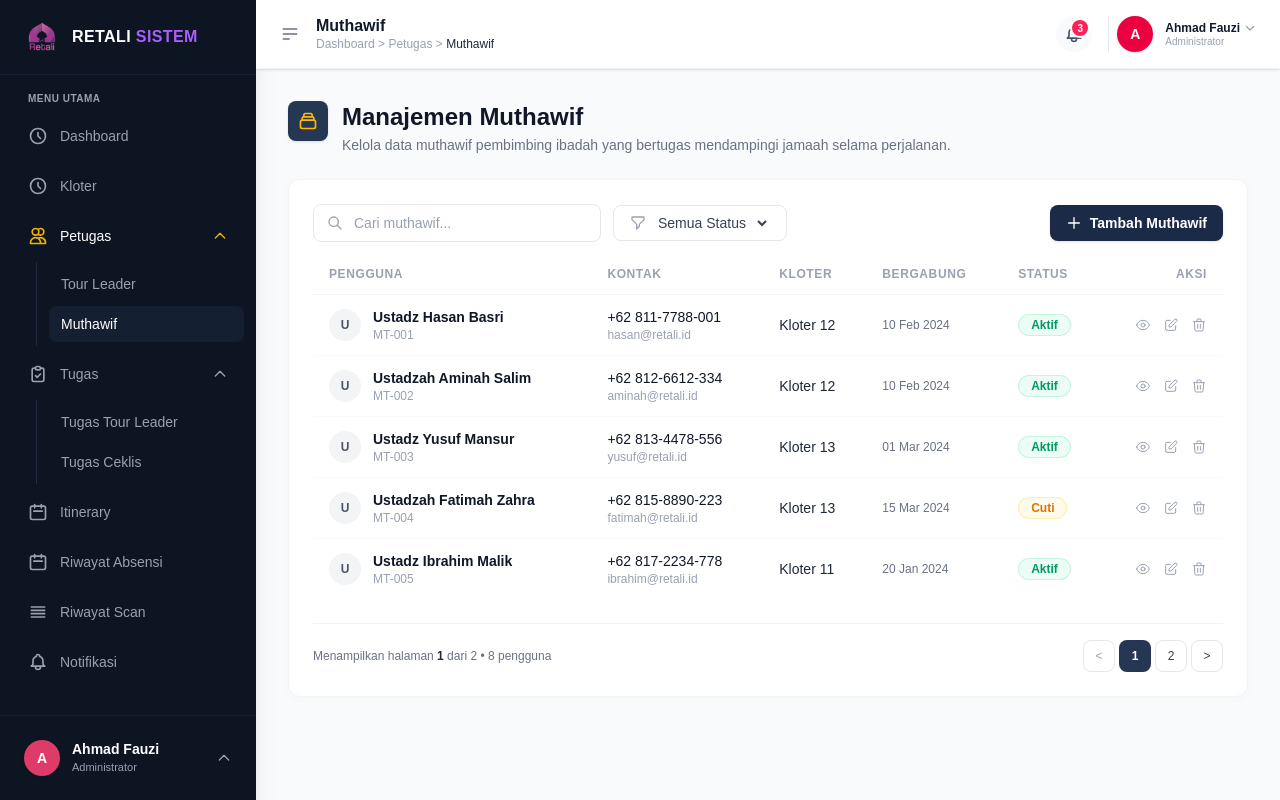
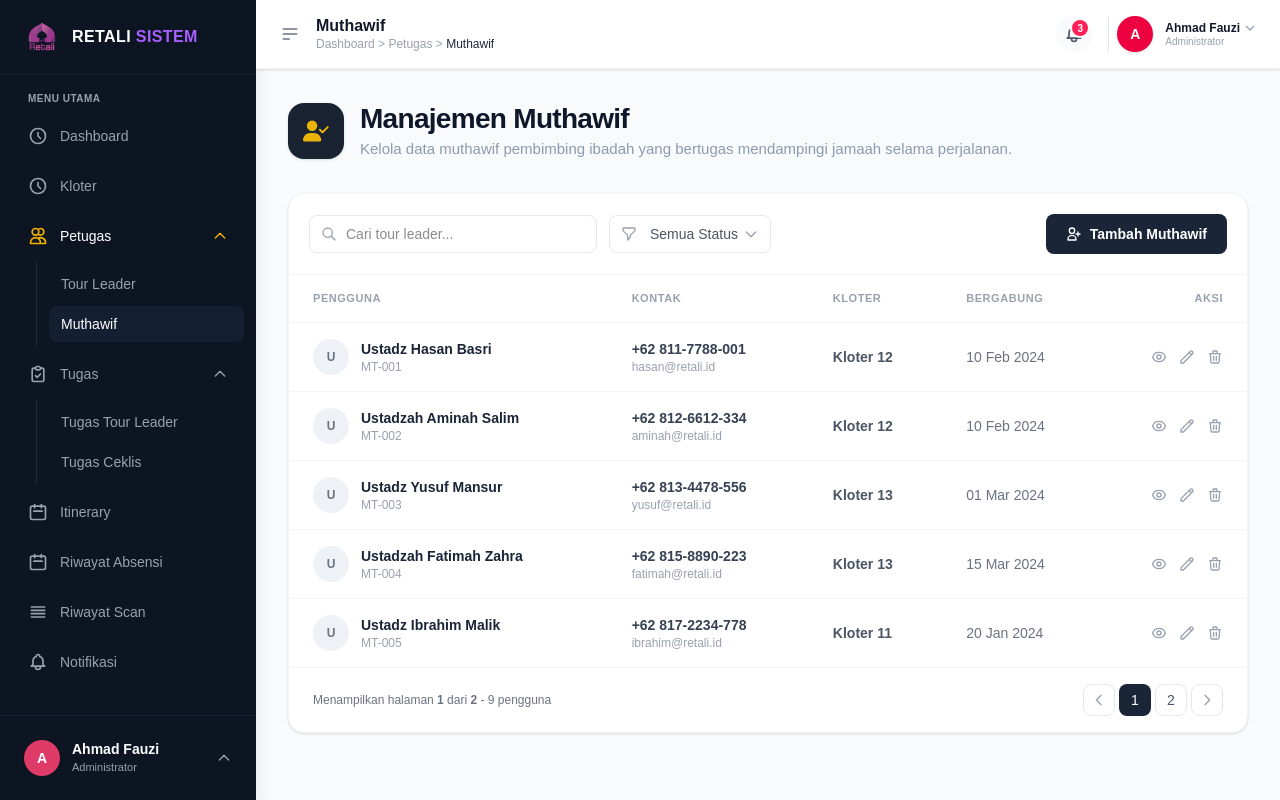
Before and after one commit to ssaskyyaa9/Retali-sistem, a Next.js app: page /muthawif in a window 1280 px wide. Built offline with nearby package versions, Linux system fonts and the light colour scheme.

Commit message:
feat: installed react-icons, fixed naming for muthawif and tour leader page

```diff
--- a/app/muthawif/page.jsx
+++ b/app/muthawif/page.jsx
@@ -1,6 +1,8 @@
 "use client";
 import React, { useState } from "react";
 import Topbar from "../components/Topbar";
+import PageHeader from "../components/PageHeader";
+import { FaUserCheck } from "react-icons/fa6";
 
 export default function MuthawifPage() {
   const [view, setView] = useState(0);
@@ -8,6 +10,7 @@ export default function MuthawifPage() {
   const [muthawifList] = useState([
     {
       id: "MT-001",
+      initial: "U",
       name: "Ustadz Hasan Basri",
       email: "hasan@retali.id",
       phone: "+62 811-7788-001",
@@ -17,6 +20,7 @@ export default function MuthawifPage() {
     },
     {
       id: "MT-002",
+      initial: "U",
       name: "Ustadzah Aminah Salim",
       email: "aminah@retali.id",
       phone: "+62 812-6612-334",
@@ -26,6 +30,7 @@ export default function MuthawifPage() {
     },
     {
       id: "MT-003",
+      initial: "U",
       name: "Ustadz Yusuf Mansur",
       email: "yusuf@retali.id",
       phone: "+62 813-4478-556",
@@ -35,6 +40,7 @@ export default function MuthawifPage() {
     },
     {
       id: "MT-004",
+      initial: "U",
       name: "Ustadzah Fatimah Zahra",
       email: "fatimah@retali.id",
       phone: "+62 815-8890-223",
@@ -44,6 +50,7 @@ export default function MuthawifPage() {
     },
     {
       id: "MT-005",
+      initial: "U",
       name: "Ustadz Ibrahim Malik",
       email: "ibrahim@retali.id",
       phone: "+62 817-2234-778",
@@ -66,43 +73,22 @@ export default function MuthawifPage() {
         {view === 0 && (
           <div>
             {/* Header Title */}
-            <div className="mb-6">
-              <div className="flex items-start gap-3.5">
-                <div className="bg-[#263754] p-2.5 rounded-lg text-white shadow-sm flex items-center justify-center">
-                  <svg
-                    className="w-5 h-5 text-amber-400"
-                    fill="none"
-                    stroke="currentColor"
-                    viewBox="0 0 24 24"
-                  >
-                    <path
-                      strokeLinecap="round"
-                      strokeLinejoin="round"
-                      strokeWidth="2"
-                      d="M19 11H5m14 0a2 2 0 012 2v6a2 2 0 01-2 2H5a2 2 0 01-2-2v-6a2 2 0 012-2m14 0V9a2 2 0 00-2-2M5 11V9a2 2 0 012-2m0 0V5a2 2 0 012-2h6a2 2 0 012 2v2M7 7h10"
-                    />
-                  </svg>
-                </div>
-                <div>
-                  <h1 className="text-2xl font-bold text-gray-900">
-                    Manajemen Muthawif
-                  </h1>
-                  <p className="text-sm text-gray-500 mt-0.5">
-                    Kelola data muthawif pembimbing ibadah yang bertugas
-                    mendampingi jamaah selama perjalanan.
-                  </p>
-                </div>
-              </div>
-            </div>
+            <PageHeader
+              title="Manajemen Muthawif"
+              description="Kelola data muthawif pembimbing ibadah yang bertugas mendampingi jamaah selama perjalanan."
+              icon={
+                <FaUserCheck className="w-[26px] h-[26px] text-[#eab308]" />
+              }
+            />
 
-            {/* Main Card */}
-            <div className="bg-white rounded-xl shadow-[0_2px_10px_rgba(0,0,0,0.02)] border border-gray-100 p-6">
-              {/* Filter & Add Button Bar */}
-              <div className="flex flex-col sm:flex-row justify-between items-center gap-4 mb-6">
-                <div className="flex items-center gap-3 w-full sm:w-auto">
-                  {/* Search */}
-                  <div className="relative w-full sm:w-72">
-                    <span className="absolute inset-y-0 left-0 flex items-center pl-3.5 pointer-events-none text-gray-400">
+            {/* MAIN CARD */}
+            <div className="bg-white rounded-2xl shadow-sm border border-gray-100 overflow-hidden">
+              {/* TOOLBAR: Search, Filter, Add Button */}
+              <div className="p-5 border-b border-gray-100 flex items-center justify-between gap-4">
+                <div className="flex items-center gap-3 flex-1">
+                  {/* Search Input */}
+                  <div className="relative w-72">
+                    <span className="absolute inset-y-0 left-3 flex items-center text-gray-400">
                       <svg
                         className="w-4 h-4"
                         fill="none"
@@ -119,16 +105,20 @@ export default function MuthawifPage() {
                     </span>
                     <input
                       type="text"
-                      placeholder="Cari muthawif..."
-                      className="w-full pl-10 pr-4 py-2 bg-white border border-gray-200 rounded-lg text-sm text-gray-900 placeholder-gray-400 focus:outline-none focus:ring-1 focus:ring-[#263754]"
+                      placeholder="Cari tour leader..."
+                      className="w-full pl-9 pr-4 py-2 border border-gray-200 rounded-lg text-sm focus:outline-none focus:ring-1 focus:ring-[#1a2538]"
                     />
                   </div>
-
-                  {/* Status Dropdown Filter */}
+                  {/* Filter Dropdown */}
                   <div className="relative">
-                    <div className="flex items-center gap-2 px-4 py-2 bg-white border border-gray-200 rounded-lg text-sm text-gray-700 cursor-pointer">
+                    <select className="appearance-none bg-white border border-gray-200 rounded-lg pl-10 pr-8 py-2 text-sm text-gray-600 focus:outline-none focus:ring-1 focus:ring-[#1a2538] cursor-pointer">
+                      <option>Semua Status</option>
+                      <option>Aktif</option>
+                      <option>Cuti</option>
+                    </select>
+                    <span className="absolute inset-y-0 left-3 flex items-center text-gray-400 pointer-events-none">
                       <svg
-                        className="w-4 h-4 text-gray-400"
+                        className="w-4 h-4"
                         fill="none"
                         stroke="currentColor"
                         viewBox="0 0 24 24"
@@ -140,19 +130,29 @@ export default function MuthawifPage() {
                           d="M3 4a1 1 0 011-1h16a1 1 0 011 1v2.586a1 1 0 01-.293.707l-6.414 6.414a1 1 0 00-.293.707V17l-4 4v-6.586a1 1 0 00-.293-.707L3.293 7.293A1 1 0 013 6.586V4z"
                         />
                       </svg>
-                      <select className="bg-transparent border-none focus:outline-none text-gray-700 cursor-pointer pr-2">
-                        <option>Semua Status</option>
-                        <option>Aktif</option>
-                        <option>Cuti</option>
-                      </select>
-                    </div>
+                    </span>
+                    <span className="absolute inset-y-0 right-3 flex items-center text-gray-400 pointer-events-none">
+                      <svg
+                        className="w-4 h-4"
+                        fill="none"
+                        stroke="currentColor"
+                        viewBox="0 0 24 24"
+                      >
+                        <path
+                          strokeLinecap="round"
+                          strokeLinejoin="round"
+                          strokeWidth="2"
+                          d="M19 9l-7 7-7-7"
+                        />
+                      </svg>
+                    </span>
                   </div>
                 </div>
 
-                {/* Tambah Muthawif Button */}
+                {/* Add Button */}
                 <button
                   onClick={() => setView(1)}
-                  className="w-full sm:w-auto bg-[#1b2a47] hover:bg-[#263754] text-white px-4 py-2 rounded-lg text-sm font-semibold flex items-center justify-center gap-2 transition-colors shadow-sm"
+                  className="bg-[#1a2538] hover:bg-[#2c3e5d] transition-colors text-white px-5 py-2.5 rounded-lg text-sm font-semibold flex items-center gap-2"
                 >
                   <svg
                     className="w-4 h-4"
@@ -164,89 +164,65 @@ export default function MuthawifPage() {
                       strokeLinecap="round"
                       strokeLinejoin="round"
                       strokeWidth="2"
-                      d="M12 4v16m8-8H4"
+                      d="M18 9v3m0 0v3m0-3h3m-3 0h-3m-2-5a4 4 0 11-8 0 4 4 0 018 0zM3 20a6 6 0 0112 0v1H3v-1z"
                     />
                   </svg>
                   Tambah Muthawif
                 </button>
               </div>
 
-              {/* Table */}
+              {/* TABLE LIST */}
               <div className="overflow-x-auto">
                 <table className="w-full text-left text-sm">
-                  <thead>
-                    <tr className="text-gray-400 font-semibold text-xs tracking-wider uppercase border-b border-gray-100">
-                      <th className="pb-3 px-4">Pengguna</th>
-                      <th className="pb-3 px-4">Kontak</th>
-                      <th className="pb-3 px-4">Kloter</th>
-                      <th className="pb-3 px-4">Bergabung</th>
-                      <th className="pb-3 px-4">Status</th>
-                      <th className="pb-3 px-4 text-right">Aksi</th>
+                  <thead className="text-[11px] font-bold text-gray-400 uppercase tracking-wider bg-white border-b border-gray-100">
+                    <tr>
+                      <th className="px-6 py-4">PENGGUNA</th>
+                      <th className="px-6 py-4">KONTAK</th>
+                      <th className="px-6 py-4">KLOTER</th>
+                      <th className="px-6 py-4">BERGABUNG</th>
+                      <th className="px-6 py-4 text-right">AKSI</th>
                     </tr>
                   </thead>
-                  <tbody className="divide-y divide-gray-50 text-gray-700">
-                    {muthawifList.map((item, index) => (
+                  <tbody className="divide-y divide-gray-100 bg-white">
+                    {muthawifList.map((tl, idx) => (
                       <tr
-                        key={index}
+                        key={idx}
                         className="hover:bg-gray-50/50 transition-colors"
                       >
-                        {/* Pengguna */}
-                        <td className="py-3 px-4">
+                        {/* PENGGUNA */}
+                        <td className="px-6 py-4">
                           <div className="flex items-center gap-3">
-                            <div className="w-8 h-8 rounded-full bg-gray-100 text-gray-600 flex items-center justify-center font-bold text-xs">
-                              U
+                            <div className="w-9 h-9 rounded-full bg-[#eef2f6] text-[#6b7280] font-bold flex items-center justify-center text-xs">
+                              {tl.initial}
                             </div>
                             <div>
-                              <div className="font-bold text-gray-900">
-                                {item.name}
-                              </div>
-                              <div className="text-xs text-gray-400 font-normal">
-                                {item.id}
-                              </div>
+                              <p className="font-bold text-[#1a2538]">
+                                {tl.name}
+                              </p>
+                              <p className="text-xs text-gray-400">{tl.id}</p>
                             </div>
                           </div>
                         </td>
-
-                        {/* Kontak */}
-                        <td className="py-3 px-4">
-                          <div className="text-gray-900 font-medium">
-                            {item.phone}
-                          </div>
-                          <div className="text-xs text-gray-400">
-                            {item.email}
-                          </div>
+                        {/* KONTAK */}
+                        <td className="px-6 py-4">
+                          <p className="font-semibold text-gray-700">
+                            {tl.phone}
+                          </p>
+                          <p className="text-xs text-gray-400">{tl.email}</p>
+                        </td>
+                        {/* KLOTER */}
+                        <td className="px-6 py-4 font-semibold text-gray-600">
+                          {tl.kloter}
+                        </td>
+                        {/* BERGABUNG */}
+                        <td className="px-6 py-4 text-gray-500">
+                          {tl.joinDate}
                         </td>
 
-                        {/* Kloter */}
-                        <td className="py-3 px-4 text-gray-800 font-medium">
-                          {item.kloter}
-                        </td>
-
-                        {/* Bergabung */}
-                        <td className="py-3 px-4 text-gray-500 text-xs">
-                          {item.joinDate}
-                        </td>
-
-                        {/* Status */}
-                        <td className="py-3 px-4">
-                          <span
-                            className={`inline-flex items-center px-3 py-0.5 rounded-full text-xs font-semibold ${
-                              item.status === "Aktif"
-                                ? "bg-emerald-50 text-emerald-600 border border-emerald-200/60"
-                                : "bg-amber-50 text-amber-600 border border-amber-200/60"
-                            }`}
-                          >
-                            {item.status}
-                          </span>
-                        </td>
-
-                        {/* Aksi */}
-                        <td className="py-3 px-4 text-right">
+                        {/* AKSI */}
+                        <td className="px-6 py-4 text-right">
                           <div className="flex items-center justify-end gap-3 text-gray-400">
-                            <button
-                              className="hover:text-gray-600 transition-colors"
-                              title="Lihat"
-                            >
+                            <button className="hover:text-blue-500 transition-colors">
                               <svg
                                 className="w-4 h-4"
                                 fill="none"
@@ -256,21 +232,18 @@ export default function MuthawifPage() {
                                 <path
                                   strokeLinecap="round"
                                   strokeLinejoin="round"
-                                  strokeWidth="1.5"
+                                  strokeWidth="2"
                                   d="M15 12a3 3 0 11-6 0 3 3 0 016 0z"
                                 />
                                 <path
                                   strokeLinecap="round"
                                   strokeLinejoin="round"
-                                  strokeWidth="1.5"
+                                  strokeWidth="2"
                                   d="M2.458 12C3.732 7.943 7.523 5 12 5c4.478 0 8.268 2.943 9.542 7-1.274 4.057-5.064 7-9.542 7-4.477 0-8.268-2.943-9.542-7z"
                                 />
                               </svg>
                             </button>
-                            <button
-                              className="hover:text-amber-500 transition-colors"
-                              title="Edit"
-                            >
+                            <button className="hover:text-yellow-500 transition-colors">
                               <svg
                                 className="w-4 h-4"
                                 fill="none"
@@ -280,15 +253,12 @@ export default function MuthawifPage() {
                                 <path
                                   strokeLinecap="round"
                                   strokeLinejoin="round"
-                                  strokeWidth="1.5"
-                                  d="M11 5H6a2 2 0 00-2 2v11a2 2 0 002 2h11a2 2 0 002-2v-5m-1.414-9.414a2 2 0 112.828 2.828L11.828 15H9v-2.828l8.586-8.586z"
+                                  strokeWidth="2"
+                                  d="M15.232 5.232l3.536 3.536m-2.036-5.036a2.5 2.5 0 113.536 3.536L6.5 21.036H3v-3.572L16.732 3.732z"
                                 />
                               </svg>
                             </button>
-                            <button
-                              className="hover:text-red-500 transition-colors"
-                              title="Hapus"
-                            >
+                            <button className="hover:text-red-500 transition-colors">
                               <svg
                                 className="w-4 h-4"
                                 fill="none"
@@ -298,7 +268,7 @@ export default function MuthawifPage() {
                                 <path
                                   strokeLinecap="round"
                                   strokeLinejoin="round"
-                                  strokeWidth="1.5"
+                                  strokeWidth="2"
                                   d="M19 7l-.867 12.142A2 2 0 0116.138 21H7.862a2 2 0 01-1.995-1.858L5 7m5 4v6m4-6v6m1-10V4a1 1 0 00-1-1h-4a1 1 0 00-1 1v3M4 7h16"
                                 />
                               </svg>
@@ -311,25 +281,48 @@ export default function MuthawifPage() {
                 </table>
               </div>
 
-              {/* Pagination Footer */}
-              <div className="flex flex-col sm:flex-row justify-between items-center mt-6 pt-4 border-t border-gray-100 text-xs text-gray-500 gap-4">
-                <div>
-                  Menampilkan halaman{" "}
-                  <span className="font-semibold text-gray-800">1</span> dari 2
-                  • 8 pengguna
-                </div>
+              {/* PAGINATION */}
+              <div className="px-6 py-4 border-t border-gray-100 flex items-center justify-between">
+                <span className="text-xs text-gray-500 font-medium">
+                  Menampilkan halaman <strong>1</strong> dari <strong>2</strong>{" "}
+                  - 9 pengguna
+                </span>
                 <div className="flex items-center gap-1">
-                  <button className="w-8 h-8 border border-gray-200 rounded-lg flex items-center justify-center hover:bg-gray-50 text-gray-400">
-                    &lt;
+                  <button className="w-8 h-8 flex items-center justify-center rounded-lg border border-gray-200 text-gray-400 hover:bg-gray-50">
+                    <svg
+                      className="w-4 h-4"
+                      fill="none"
+                      stroke="currentColor"
+                      viewBox="0 0 24 24"
+                    >
+                      <path
+                        strokeLinecap="round"
+                        strokeLinejoin="round"
+                        strokeWidth="2"
+                        d="M15 19l-7-7 7-7"
+                      />
+                    </svg>
                   </button>
-                  <button className="w-8 h-8 bg-[#263754] text-white rounded-lg font-semibold flex items-center justify-center">
+                  <button className="w-8 h-8 flex items-center justify-center rounded-lg bg-[#1a2538] text-white font-medium text-sm">
                     1
                   </button>
-                  <button className="w-8 h-8 border border-gray-200 rounded-lg flex items-center justify-center hover:bg-gray-50 text-gray-700">
+                  <button className="w-8 h-8 flex items-center justify-center rounded-lg border border-gray-200 text-gray-600 hover:bg-gray-50 font-medium text-sm">
                     2
                   </button>
-                  <button className="w-8 h-8 border border-gray-200 rounded-lg flex items-center justify-center hover:bg-gray-50 text-gray-700">
-                    &gt;
+                  <button className="w-8 h-8 flex items-center justify-center rounded-lg border border-gray-200 text-gray-400 hover:bg-gray-50">
+                    <svg
+                      className="w-4 h-4"
+                      fill="none"
+                      stroke="currentColor"
+                      viewBox="0 0 24 24"
+                    >
+                      <path
+                        strokeLinecap="round"
+                        strokeLinejoin="round"
+                        strokeWidth="2"
+                        d="M9 5l7 7-7 7"
+                      />
+                    </svg>
                   </button>
                 </div>
               </div>
--- a/package.json
+++ b/package.json
@@ -13,7 +13,9 @@
     "lucide-react": "^1.49.0",
     "next": "16.3.8",
     "react": "19.2.8",
-    "react-dom": "19.2.8"
+    "react-dom": "19.2.8",
+    "react-icon": "^1.0.0",
+    "react-icons": "^5.7.0"
   },
   "devDependencies": {
     "@tailwindcss/postcss": "^4",
```
Also changed, not shown: app/tour-leader/page.jsx (+3 -22 lines), 1 other file (tests, documents, lock files or other folders).
